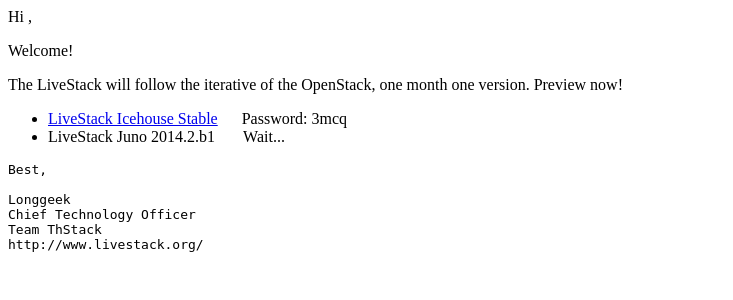
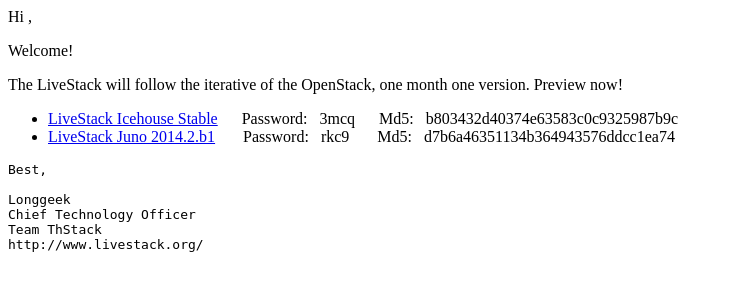
Before and after one commit to longgeek/livestack-web, a Django app: template livestack/livestack/apphome/templates/email.html in a window 1280 px wide. Shown: the top 300 px of the page, without its empty margins (0-733 px from the left). Run offline with Django 3.2, Linux system fonts and the light colour scheme; the template is opened without the code that fills it, so the values that code supplies are empty; parts of the project's set-up code (start-up, migrations or seed data) failed here and were passed over.

Commit message:
Add LiveStack Juno 2014.2.b1 url

```diff
--- a/livestack/livestack/apphome/templates/email.html
+++ b/livestack/livestack/apphome/templates/email.html
@@ -6,8 +6,8 @@
 
     <p>The LiveStack will follow the iterative of the OpenStack, one month one version. Preview now!</p>
     <ul>
-        <li><a href="http://pan.baidu.com/s/1nLNTO" target="_blank">LiveStack Icehouse Stable</a> <a>&nbsp&nbsp&nbsp&nbsp Password: 3mcq</a></li>
-        <li><a>LiveStack Juno 2014.2.b1</a> <a>&nbsp&nbsp&nbsp&nbsp&nbsp&nbspWait...</li>
+        <li><a href="http://pan.baidu.com/s/1nLNTO" target="_blank">LiveStack Icehouse Stable</a> <a>&nbsp&nbsp&nbsp&nbsp Password: &nbsp&nbsp3mcq</a><a>&nbsp&nbsp&nbsp&nbsp&nbsp Md5: &nbsp&nbspb803432d40374e63583c0c9325987b9c</a></li>
+        <li><a href="http://pan.baidu.com/s/1o67Gh8A" target="_blank">LiveStack Juno 2014.2.b1</a> <a>&nbsp&nbsp&nbsp&nbsp&nbsp Password: &nbsp&nbsprkc9</a><a>&nbsp&nbsp&nbsp&nbsp&nbsp&nbsp Md5: &nbsp&nbspd7b6a46351134b364943576ddcc1ea74</a></li>
     </ul>
 
 
```
